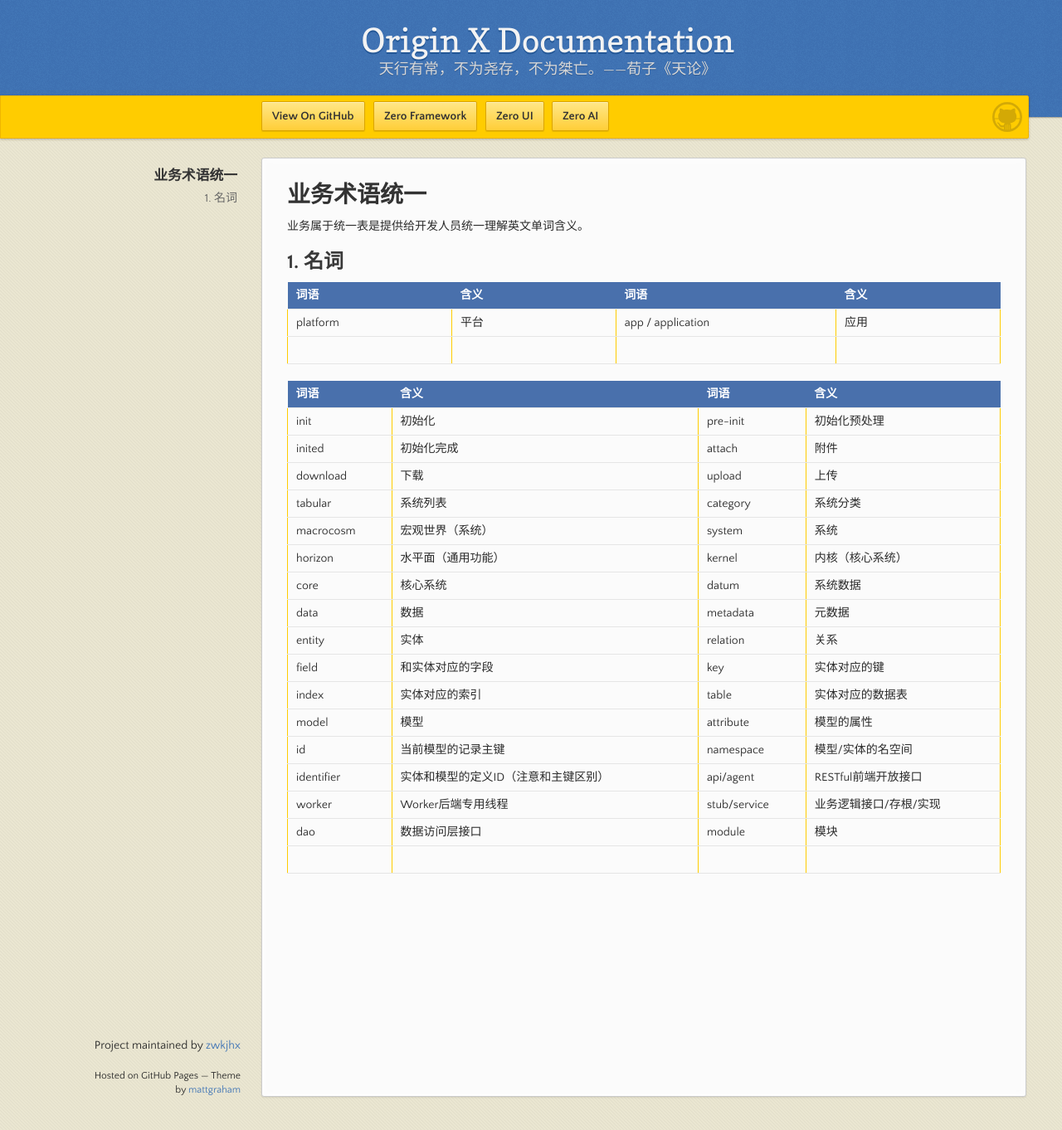
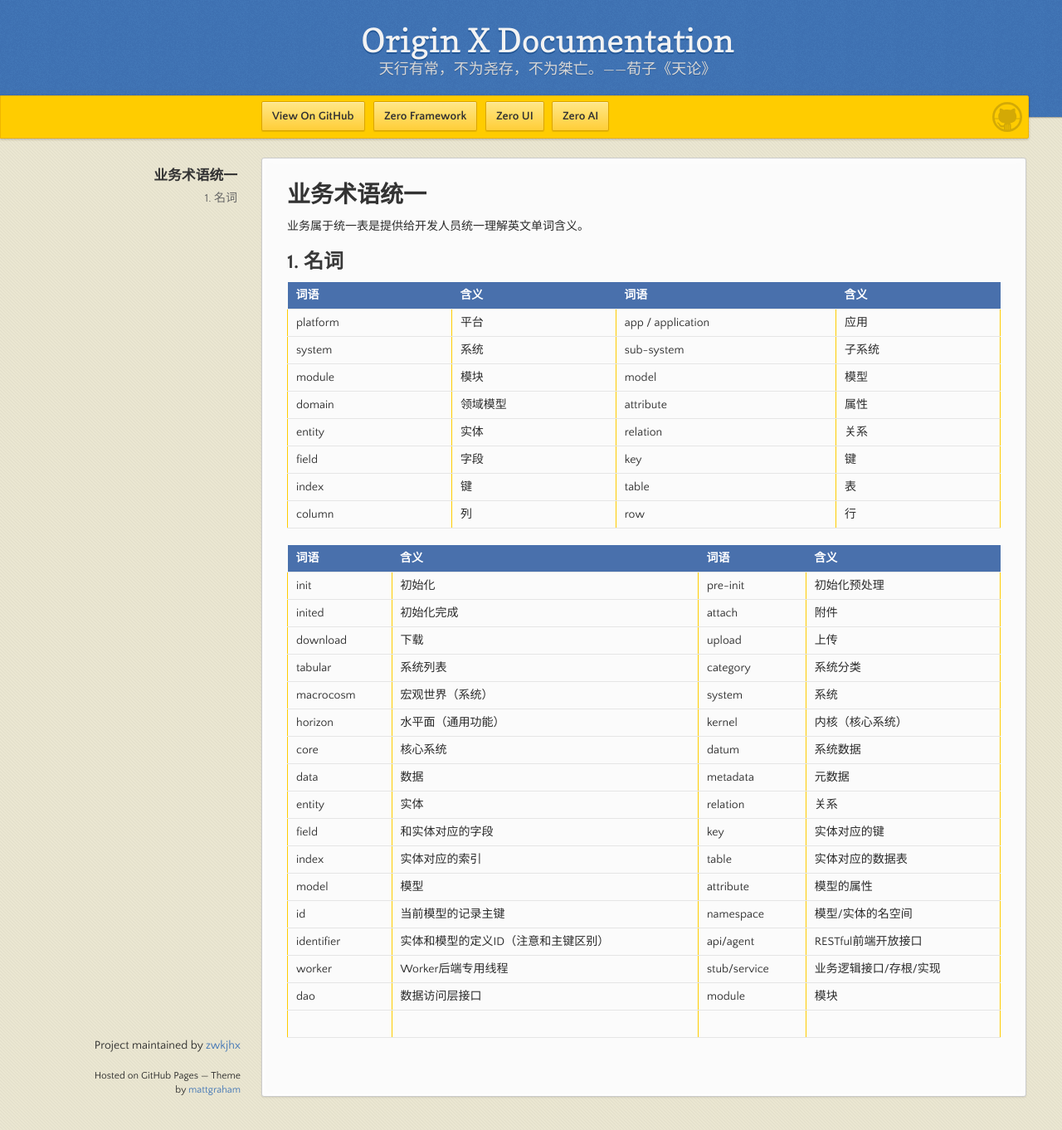
Before and after one commit to zwkjhx/ox-doc, a Jekyll site: the page built from specification/main/spc-000-ye-wu-zhu-yu-gui-fan.md, in a window 1280 px wide and 1362 px high. Shown: the whole window at 83% size. Built offline with Jekyll 4.4.1, drawn with Linux system fonts in a browser that asks for light colours; our own code applies the rules of GitHub Pages for plain Markdown files.

Commit message:
Updates specification/main/spc-000-ye-wu-zhu-yu-gui-fan.md
Auto commit by GitBook Editor

```diff
--- a/specification/main/spc-000-ye-wu-zhu-yu-gui-fan.md
+++ b/specification/main/spc-000-ye-wu-zhu-yu-gui-fan.md
@@ -7,7 +7,13 @@
 | 词语 | 含义 | 词语 | 含义 |
 | :--- | :--- | :--- | :--- |
 | platform | 平台 | app / application | 应用 |
-|  |  |  |  |
+| system | 系统 | sub-system | 子系统 |
+| module | 模块 | model | 模型 |
+| domain | 领域模型 | attribute | 属性 |
+| entity | 实体 | relation | 关系 |
+| field | 字段 | key | 键 |
+| index | 键 | table | 表 |
+| column | 列 | row | 行 |
 
 | 词语 | 含义 | 词语 | 含义 |
 | :--- | :--- | :--- | :--- |
```
